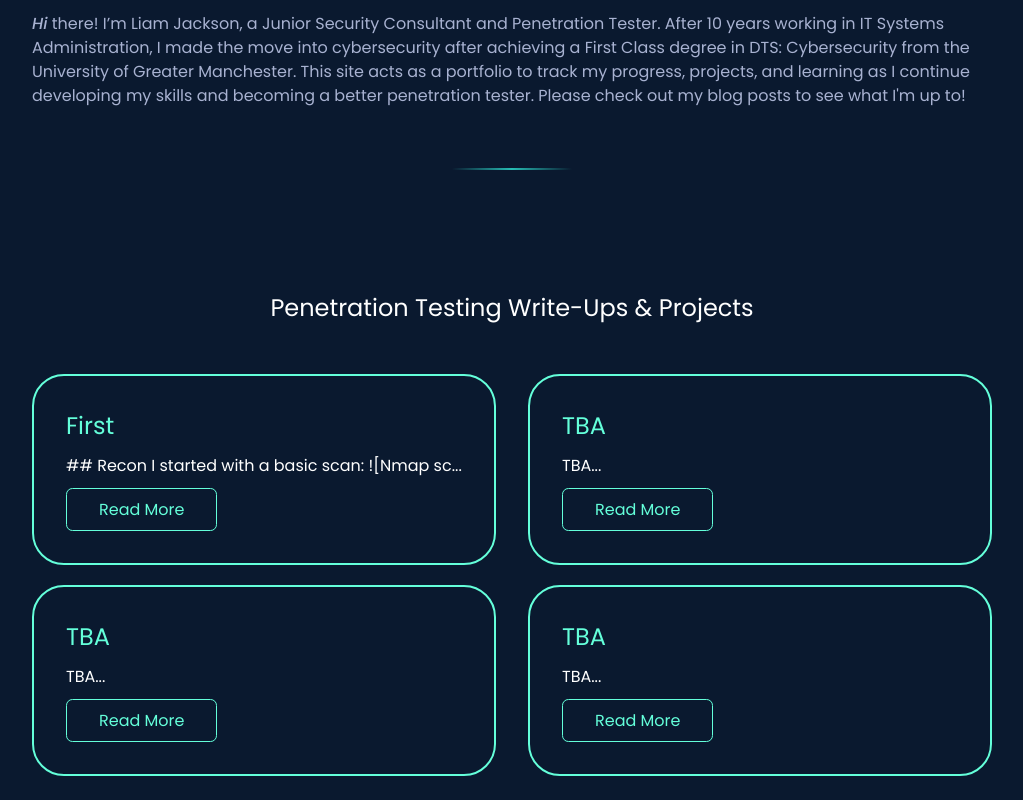
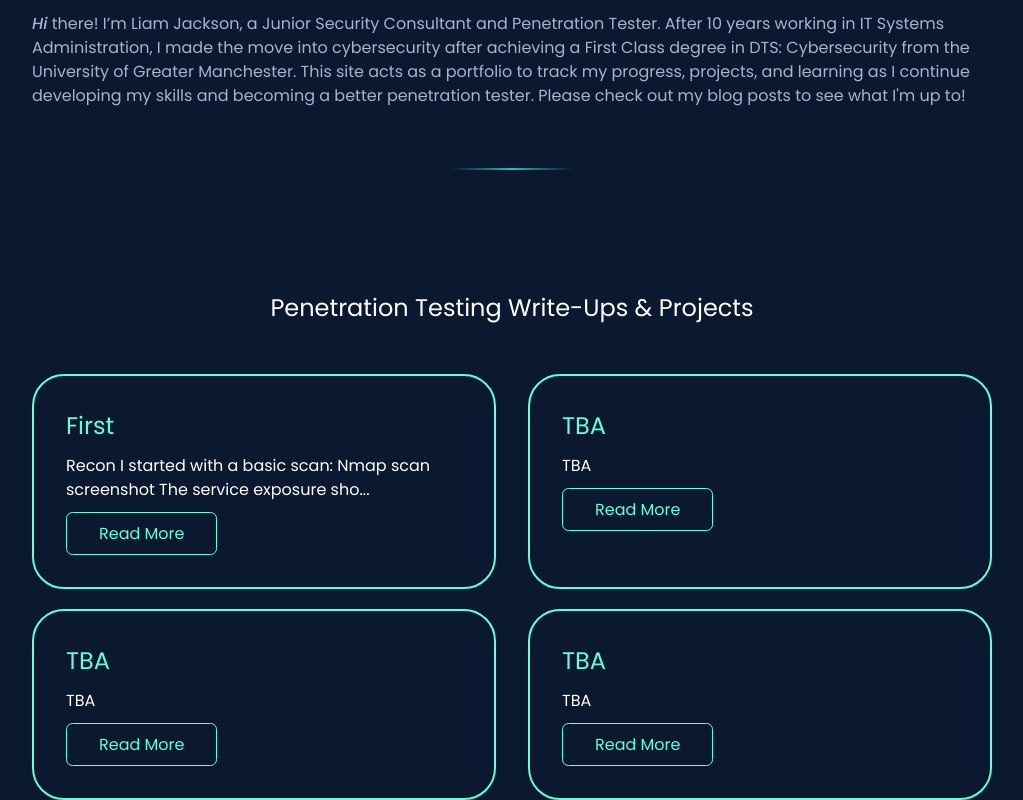
Before and after one commit to JacksonLDJ/react-portfolio-website, a React (Create React App) app: page / in a window 1280 px wide. Shown: the part 623-1423 px from the top of the page, without its empty margins (128-1151 px from the left). Before the commit the page ends 1399 px from the top, so only its background shows below. Built offline with nearby package versions, Linux system fonts and the light colour scheme.

Commit message:
Blog changes

```diff
--- a/src/components/blog-home/BlogHome.jsx
+++ b/src/components/blog-home/BlogHome.jsx
@@ -2,6 +2,7 @@ import React from "react";
 import { cn } from '../../utils/cn';
 import { posts } from '../../data/posts';
 import { useNavigate } from "react-router-dom";
+import { markdownPreview } from "../../utils/markdownPreview";
 import "../../styles/Blog.css";
 
 
@@ -22,7 +23,7 @@ const BlogHome = () => {
         {posts.slice(0, 4).map((post, index) => (
           <div className="blog-listing" key={index}>
             <h2>{post.title}</h2>
-            <p>{post.content[0].content.slice(0, 50)}...</p>
+            <p>{markdownPreview(post.content[0].content, 80)}</p>
             <button
               className={cn("btn", "blog-btn")}
               onClick={() => OpenPost(post.slug)}
--- a/src/pages/Blog.jsx
+++ b/src/pages/Blog.jsx
@@ -5,6 +5,7 @@ import { BlogBasic } from "../components/blog-templates/BlogBasic";
 import { BlogRightAlign } from "../components/blog-templates/BlogRightAlign";
 import { useNavigate } from "react-router-dom";
 import { cn } from "../utils/cn"
+import { markdownPreview } from "../utils/markdownPreview";
 import "../styles/Blog.css";
 
 export const Blog = () => {
@@ -73,7 +74,7 @@ const BlogHome = (props) => {
         {posts.map((post, index) => (
           <div className="blog-listing" key={index}>
             <h2>{post.title}</h2>
-            <p>{post.content[0].content.slice(0, 80)}...</p>
+            <p>{markdownPreview(post.content[0].content, 80)}</p>
             <button
               className={cn("btn", "blog-btn")}
               onClick={() => props.OpenPost(post.slug)}
--- /dev/null
+++ b/src/utils/markdownPreview.js
@@ -0,0 +1,21 @@
+export function markdownPreview(markdown, maxLength = 80) {
+  if (!markdown) return "";
+
+  const plainText = markdown
+    .replace(/!\[([^\]]*)\]\([^)]+\)/g, "$1")
+    .replace(/\[([^\]]+)\]\([^)]+\)/g, "$1")
+    .replace(/`{1,3}[^`]*`{1,3}/g, "")
+    .replace(/^#{1,6}\s+/gm, "")
+    .replace(/^\s*[-*+]\s+/gm, "")
+    .replace(/^\s*\d+\.\s+/gm, "")
+    .replace(/[>*_~]/g, "")
+    .replace(/\n+/g, " ")
+    .replace(/\s+/g, " ")
+    .trim();
+
+  if (plainText.length <= maxLength) {
+    return plainText;
+  }
+
+  return `${plainText.slice(0, maxLength).trim()}...`;
+}
```
